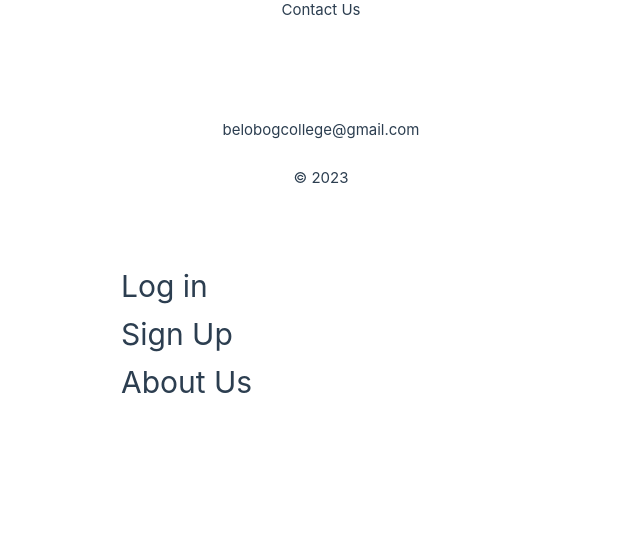
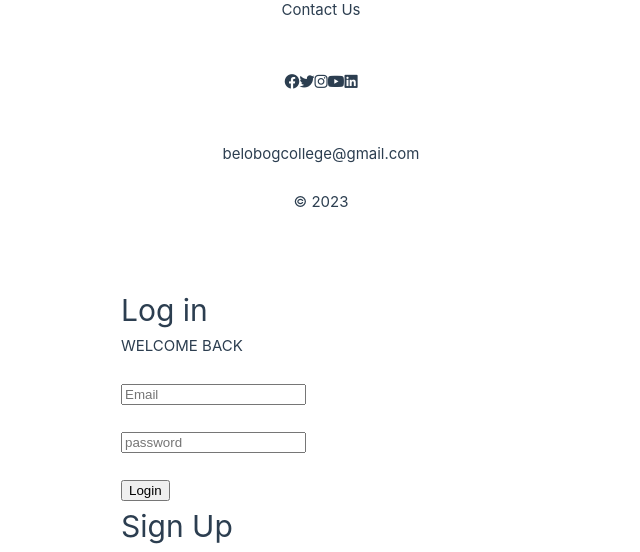
Before and after one commit to Maxowino/UniApp, a Vue app in the folder UniApp/: page / in a window 1280 px wide. Shown: the part 1568-2120 px from the top of the page, without its empty margins (519-1159 px from the left). Before the commit the page ends 1974 px from the top, so only its background shows below. Built offline with nearby package versions, Linux system fonts and the light colour scheme.

Commit message:
Index change

```diff
--- a/UniApp/index.html
+++ b/UniApp/index.html
@@ -4,6 +4,7 @@
     <meta charset="UTF-8">
     <link rel="icon" href="/favicon.ico">
     <meta name="viewport" content="width=device-width, initial-scale=1.0">
+    <link rel="stylesheet" href="https://cdnjs.cloudflare.com/ajax/libs/font-awesome/6.4.2/css/all.min.css" integrity="sha512-z3gLpd7yknf1YoNbCzqRKc4qyor8gaKU1qmn+CShxbuBusANI9QpRohGBreCFkKxLhei6S9CQXFEbbKuqLg0DA==" crossorigin="anonymous" referrerpolicy="no-referrer" />
     <title>Vite App</title>
   </head>
   <body>
--- a/UniApp/src/components/Aboutus.vue
+++ b/UniApp/src/components/Aboutus.vue
@@ -5,4 +5,5 @@
     <div id="aboutus"></div>
     <h1>About Us</h1>
 
+
 </template>
--- a/UniApp/src/components/Login.vue
+++ b/UniApp/src/components/Login.vue
@@ -4,4 +4,14 @@
 <template>
     <div  id="login"></div>
     <h1> Log in </h1>
+    <form>
+        WELCOME BACK <br><br>
+        <input type="email" placeholder="Email">
+         <br><br>
+        <input type="password" placeholder="password">
+        <br><br>
+
+        <button type="button" class="btn"> Login </button>
+    </form>
+
 </template>
```
